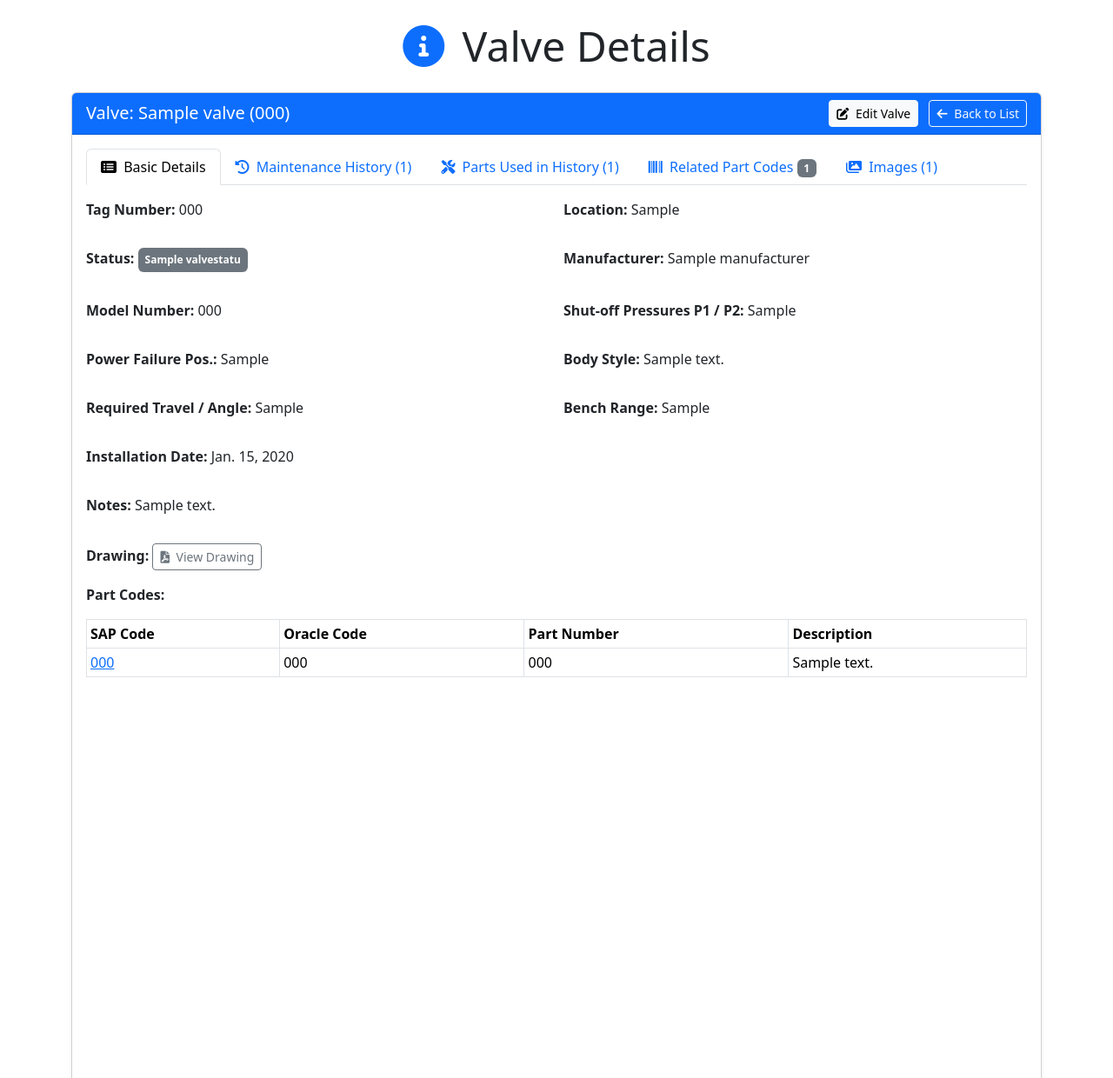
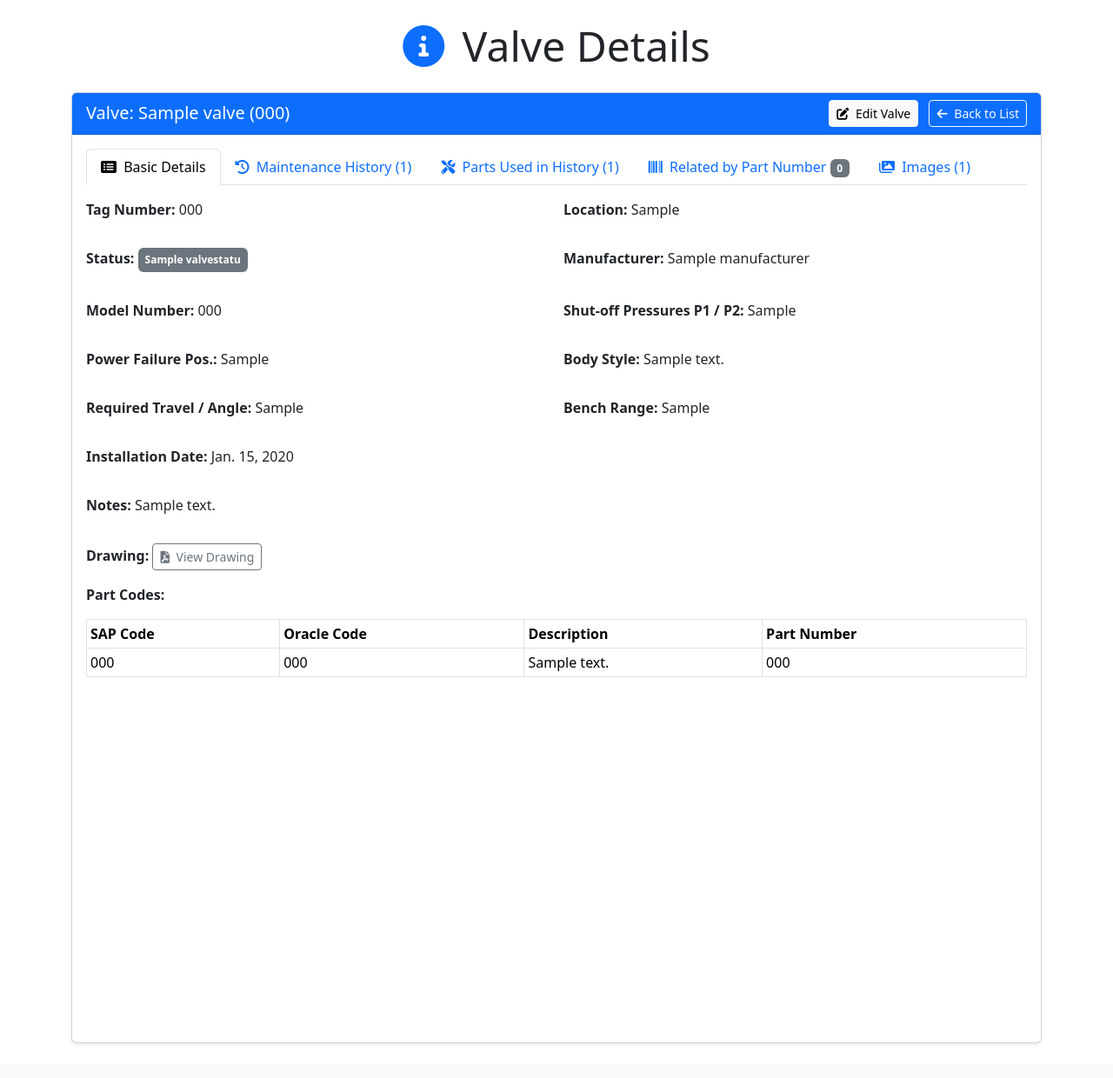
Before and after one commit to MrAlaa90/Valve_webapp, a Django app: page /valves/1/ in a window 1280 px wide. Shown: the part 56-1296 px from the top of the page at 87% size. After the commit the page ends 1256 px from the top, so only its background shows below. Run offline with Django 5.2, Linux system fonts and the light colour scheme; a user stored in the database is signed in; tables that the repository leaves empty hold one stand-in row (values such as "Sample post"); some libraries are stand-ins or nearby versions.

Commit message:
feat: Refactor part code display logic - Display part codes from DB in Basic Details - Display related part codes by part number from DB - Make part code rows clickable with navigation - Improve part code data loading script

```diff
--- a/static/css/style.css
+++ b/static/css/style.css
@@ -37,3 +37,17 @@ body .table .table-header-info {
     background-color: #0dcaf0 !important;
     color: white !important;
 }
+
+/* Styles for clickable table rows */
+.clickable-row {
+    cursor: pointer;
+}
+
+.clickable-row:hover {
+    background-color: #f5f5f5; /* A light grey hover effect */
+}
+
+/* Dark mode adjustment for hover effect */
+[data-bs-theme="dark"] .clickable-row:hover {
+    background-color: #2c3034; /* A darker grey for dark mode */
+}
--- a/valve_project/templates/valves/part_code_detail.html
+++ b/valve_project/templates/valves/part_code_detail.html
@@ -37,7 +37,7 @@
       {% endif %}
     </div>
     <div class="card-footer">
-      <a href="{% url 'valves:part-code-list-frontend' %}" class="btn btn-secondary">Back to List</a>
+      <a href="{% if request.GET.valve_id %}{% url 'valves:valve-detail-frontend' request.GET.valve_id %}{% else %}{% url 'valves:part-code-list-frontend' %}{% endif %}" class="btn btn-secondary">Back to List</a>
       <a href="{% url 'valves:part-code-update-frontend' part_code.pk %}" class="btn btn-primary">Edit</a>
     </div>
   </div>
--- a/valve_project/templates/valves/valve_detail.html
+++ b/valve_project/templates/valves/valve_detail.html
@@ -46,8 +46,8 @@
             </li>
             <li class="nav-item" role="presentation">
                 <button class="nav-link" id="related-codes-tab" data-bs-toggle="tab" data-bs-target="#related-codes-pane" type="button" role="tab" aria-controls="related-codes-pane" aria-selected="false">
-                    <i class="fas fa-barcode me-1"></i> {% trans "Related Part Codes" %}
-                    <span class="badge bg-secondary">{{ related_part_codes|length }}</span>
+                    <i class="fas fa-barcode me-1"></i> {% trans "Related by Part Number" %}
+                    <span class="badge bg-secondary">{{ part_number_related_codes|length }}</span>
                 </button>
             </li>
             <li class="nav-item" role="presentation">
@@ -81,24 +81,24 @@
                     {% endif %}
                     <div class="col-md-12">
                         <p><strong>{% trans "Part Codes" %}:</strong></p>
-                        {% if related_part_codes %}
+                        {% if basic_part_codes %}
                             <div class="table-responsive">
-                                <table class="table table-sm table-bordered">
+                                <table class="table table-sm table-hover table-bordered">
                                     <thead>
                                         <tr>
                                             <th>{% trans "SAP Code" %}</th>
                                             <th>{% trans "Oracle Code" %}</th>
+                                            <th>{% trans "Description" %}</th>
                                             <th>{% trans "Part Number" %}</th>
-                                            <th>{% trans "Description" %}</th>
                                         </tr>
                                     </thead>
                                     <tbody>
-                                        {% for code in related_part_codes %}
-                                        <tr>
-                                            <td><a href="{% url 'valves:part-code-detail-frontend' pk=code.pk %}">{{ code.sap_code }}</a></td>
-                                            <td>{{ code.oracle_code }}</td>
-                                            <td>{{ code.part_number }}</td>
-                                            <td>{{ code.description }}</td>
+                                        {% for code in basic_part_codes %}
+                                        <tr class="clickable-row" data-url="{% url 'valves:part-code-detail-frontend' pk=code.pk %}?valve_id={{ valve.pk }}">
+                                            <td>{{ code.sap_code|default:"--" }}</td>
+                                            <td>{{ code.oracle_code|default:"--" }}</td>
+                                            <td>{{ code.description|default:"--" }}</td>
+                                            <td>{{ code.part_number|default:"--" }}</td>
                                         </tr>
                                         {% endfor %}
                                     </tbody>
@@ -191,45 +191,37 @@
                 {% endif %}
             </div>
 
-            <!-- 4. أكواد القطع المرتبطة (Related Part Codes) -->
+            <!-- 4. أكواد القطع المرتبطة (Related by Part Number) -->
             <div class="tab-pane fade" id="related-codes-pane" role="tabpanel" aria-labelledby="related-codes-tab" tabindex="0">
-                {% if related_part_codes %}
+                {% if part_number_related_codes %}
                     <div class="table-responsive">
-                        <table class="table table-sm table-bordered">
+                        <table class="table table-sm table-hover table-bordered">
                             <thead>
                                 <tr>
-                                    <th>{% trans "Part Code" %}</th>
-                                    <th>{% trans "Part Name" %}</th>
-                                    <th>{% trans "Description" %}</th>
-                                    <th>{% trans "Manufacturer" %}</th>
                                     <th>{% trans "Warehouse No." %}</th>
-                                    <th>{% trans "Part No." %}</th>
                                     <th>{% trans "SAP Code" %}</th>
                                     <th>{% trans "Oracle Code" %}</th>
                                     <th>{% trans "Condition" %}</th>
-                                    <th>{% trans "UoM" %}</th>
-                                    <th>{% trans "Quantity" %}</th>
-                                    <th>{% trans "Location" %}</th>
+                                    <th>{% trans "Description" %}</th>
+                                    <th>{% trans "Part Number" %}</th>
+                                    <th>{% trans "Tag Number" %}</th>
+                                    <th>{% trans "Manufacturer Co." %}</th>
+                                    <th>{% trans "Unit of Measure" %}</th>
                                     <th>{% trans "Category" %}</th>
                                 </tr>
                             </thead>
                             <tbody>
-                                {% for code in related_part_codes %}
-                                <tr>
-                                    <td>
-                                        <a href="{% url 'valves:part-code-detail-frontend' pk=code.pk %}" class="text-decoration-none font-monospace">{{ code.code_id }}</a>
-                                    </td>
-                                    <td>{{ code.part.part_name|default:"--" }}</td>
-                                    <td>{{ code.description|default:"--" }}</td>
-                                    <td>{{ code.MANUFATURE_CO|default:"--" }}</td>
+                                {% for code in part_number_related_codes %}
+                                <tr class="clickable-row" data-url="{% url 'valves:part-code-detail-frontend' pk=code.pk %}?valve_id={{ valve.pk }}">
                                     <td>{{ code.warehouse_number|default:"--" }}</td>
-                                    <td>{{ code.part_number|default:"--" }}</td>
                                     <td>{{ code.sap_code|default:"--" }}</td>
                                     <td>{{ code.oracle_code|default:"--" }}</td>
                                     <td>{{ code.condition|default:"--" }}</td>
+                                    <td>{{ code.description|default:"--" }}</td>
+                                    <td>{{ code.part_number|default:"--" }}</td>
+                                    <td>{{ code.tag_number|default:"--" }}</td>
+                                    <td>{{ code.MANUFATURE_CO|default:"--" }}</td>
                                     <td>{{ code.unit_of_measure|default:"--" }}</td>
-                                    <td>{{ code.quantity|default:"--" }}</td>
-                                    <td>{{ code.location|default:"--" }}</td>
                                     <td>{{ code.category|default:"--" }}</td>
                                 </tr>
                                 {% endfor %}
@@ -238,7 +230,7 @@
                     </div>
                 {% else %}
                     <div class="alert alert-info text-center">
-                        {% trans "No related part codes found for this valve." %}
+                        {% trans "No related part codes found by part number." %}
                     </div>
                 {% endif %}
             </div>
@@ -281,6 +273,13 @@ document.addEventListener('DOMContentLoaded', function() {
             tab.show();
         }
     }
+
+    // Handle clickable rows
+    document.querySelectorAll('.clickable-row').forEach(function(row) {
+        row.addEventListener('click', function() {
+            window.location.href = this.dataset.url;
+        });
+    });
 });
 </script>
 {% endblock %}
--- a/valves/views.py
+++ b/valves/views.py
@@ -1,3 +1,6 @@
+import csv
+import os
+from django.conf import settings # Add this import
 from django.contrib import messages # To show messages to the user
 from django.contrib.auth.decorators import login_required
 from django.shortcuts import render, redirect, get_object_or_404
@@ -39,8 +42,18 @@ def valve_detail_frontend(request, pk):
     # Get maintenance records ordered by date
     maintenance_records = valve.maintenance_records.all().order_by('-maintenance_date')
 
-    # Get associated part codes (directly linked to the valve)
-    related_part_codes = valve.part_codes.all()
+    # Get part codes directly associated with the valve
+    basic_part_codes = valve.part_codes.all()
+
+    # Get related part codes by part number
+    part_numbers_to_match = [pc.part_number for pc in basic_part_codes if pc.part_number]
+    part_number_related_codes = PartCode.objects.none()
+    if part_numbers_to_match:
+        part_number_related_codes = PartCode.objects.filter(
+            part_number__in=part_numbers_to_match
+        ).exclude(
+            pk__in=[pc.pk for pc in basic_part_codes]
+        )
 
     # Get parts used in maintenance history
     parts_used_in_history = []
@@ -50,7 +63,8 @@ def valve_detail_frontend(request, pk):
     context = {
         'valve': valve,
         'maintenance_records': maintenance_records,
-        'related_part_codes': related_part_codes,
+        'basic_part_codes': basic_part_codes,
+        'part_number_related_codes': part_number_related_codes,
         'parts_used_in_history': parts_used_in_history,
     }
     return render(request, 'valves/valve_detail.html', context)
```
Also changed, not shown: valves/scripts/part_code_loader.py (+11 -11 lines).
